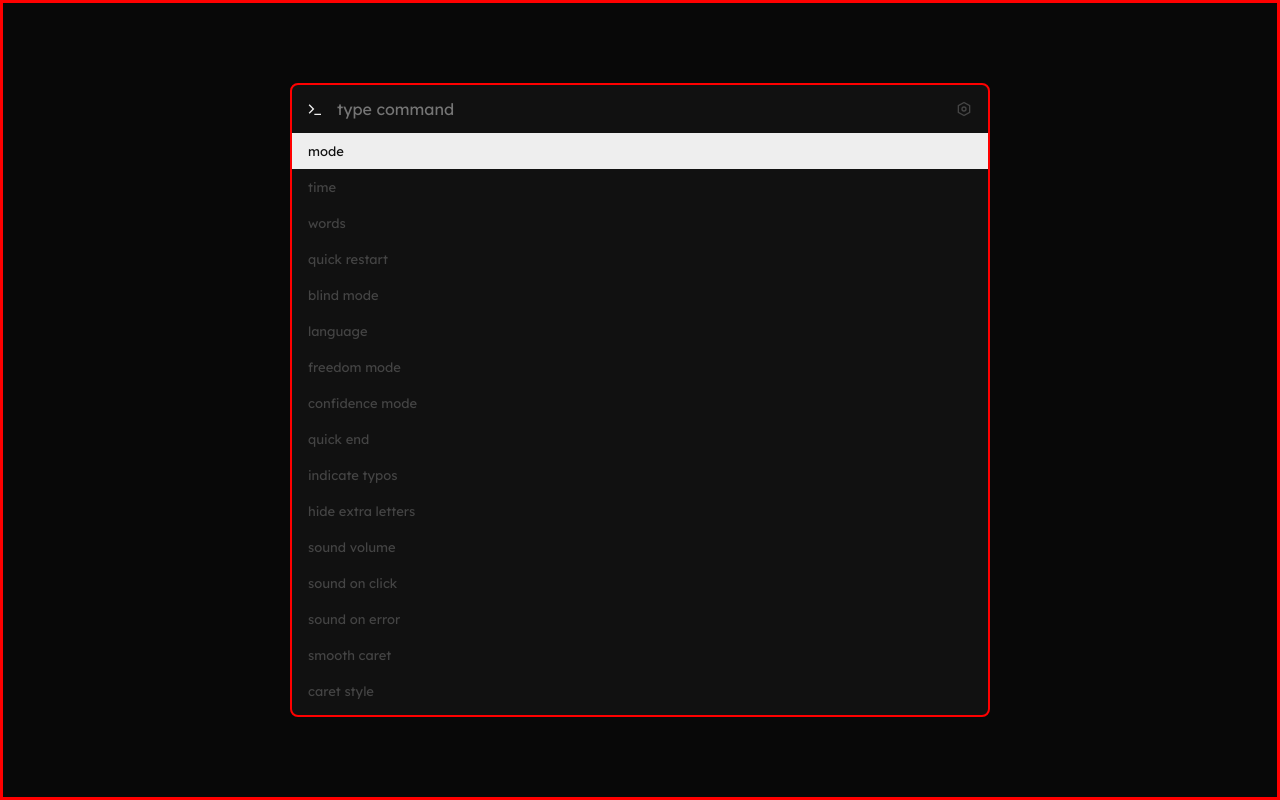
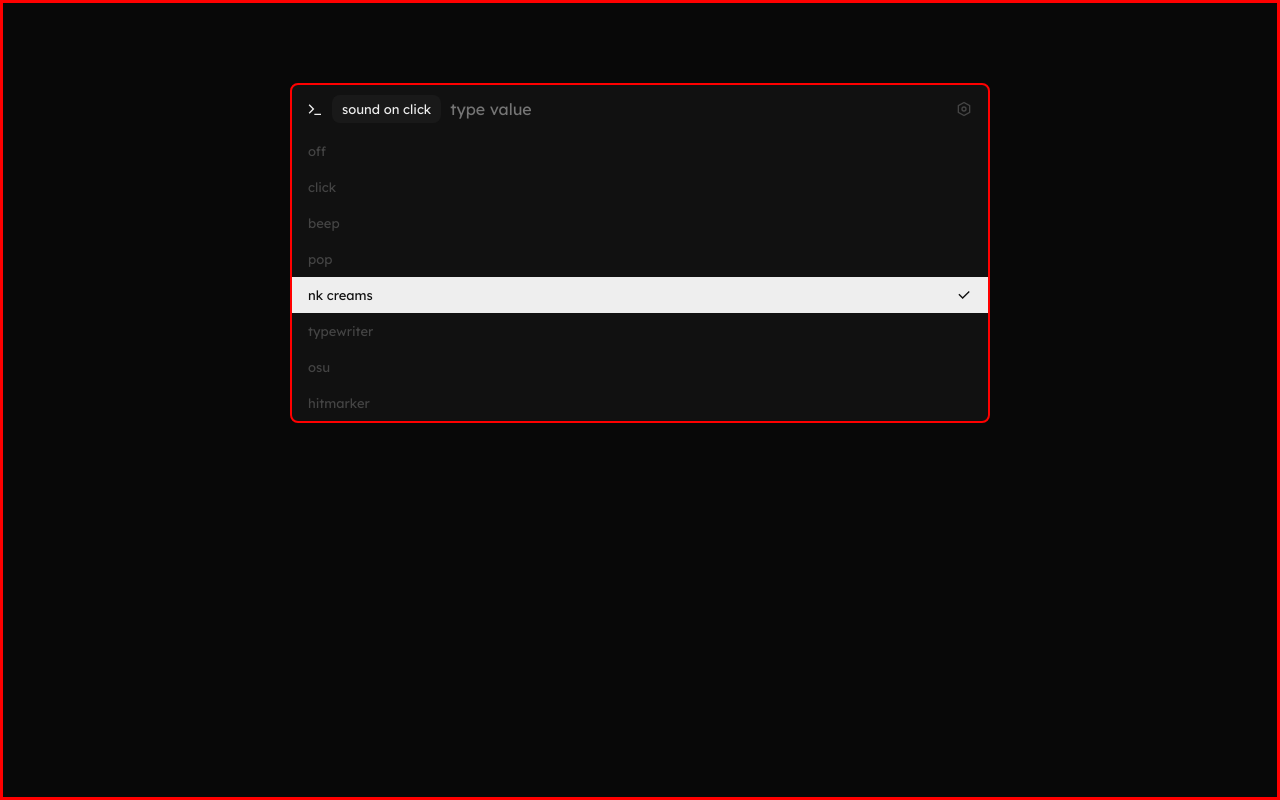
Before and after one commit to Idrisabdulhakeem77/SwiftyType, a React (Create React App) app: page /#/ in a window 1280 px wide. Both pictures are taken after a click on the element "sound on click". Built offline with nearby package versions, Linux system fonts and the light colour scheme.

Commit message:
finished the reducers for  the app Slice

```diff
--- a/src/components/CommandLine/CommandLine.tsx
+++ b/src/components/CommandLine/CommandLine.tsx
@@ -1,145 +1,242 @@
-import { Popup } from "../ui";
-import Styled from "./CommandLine.styles";
-import { useAppDispatch, useAppSelector } from "../../app/hooks";
-import { useDebouncedCallback } from "use-debounce";
-import { useIsPresent } from "framer-motion";
-import { setCommandLine, setTheme } from "../../slice/app";
+import React, { useEffect, useLayoutEffect, useRef, useState } from 'react';
+import { useIsPresent } from 'framer-motion';
+import { useDebouncedCallback } from 'use-debounce';
 import {
   RiTerminalLine,
+  RiCheckLine,
   RiSettingsLine,
-  RiCheckLine,
   RiStarLine,
   RiStarFill,
-} from "react-icons/ri";
-import React, { FormEvent, useRef, useState } from "react";
-import configList from "../../config/_list";
-import { Button } from "../ui";
+} from 'react-icons/ri';
+import { useAppDispatch, useAppSelector } from '../../app/hooks';
+import { setTheme, setCommandLine } from '../../slice/app';
+import { addFavoriteTheme, removeFavoriteTheme } from '../../slice/config';
+import { Button, Key, Popup } from '../ui';
+import configList from '../../config/_list';
+import Styled from './CommandLine.styles';
 
-const CommandLine = () => {
+function CommandLine() {
   const dispatch = useAppDispatch();
+  const { commandLine } = useAppSelector(({ app }) => app);
+  const config = useAppSelector(({ config }) => config);
+  const [isUsingKeyboard, setIsUsingKeyboard] = useState(true);
+  const [inputValue, setInputValue] = useState('');
+  const [activeIndex, setActiveIndex] = useState(0);
 
-  const { commandLine } = useAppSelector(({ app }) => app);
-
-  const config = useAppSelector(({ config }) => config);
+  const [selected, setSelected] = useState(commandLine.initial);
 
   const [configItems, setConfigItems] = useState(Object.entries(configList));
-  const [selected, setSelected] = useState(commandLine.initial);
-  const [inputValue, setInputValue] = useState("");
-  const [selectedOptions, setSelectedOptions] = useState(
-    configList[selected]?.options || []
-  );
-  const [activeIndex, setActiveIndex] = useState(0);
-  const [isUsingKeyboard, setIsUsingKeyboard] = useState(true);
-
-  const IsPresent = useIsPresent()
+  const [selectedOptions, setSelectedOptions] = useState(configList[selected]?.options || []);
+  const isPresent = useIsPresent();
+  const input = useRef<HTMLInputElement>(null);
+  const list = useRef<HTMLDivElement>(null);
 
 
-  const setThemeDebounced = useDebouncedCallback(
-     (async( themeName) => {
-         if(!IsPresent) return
+  const selectedValue = config[selected as keyof Omit<typeof config, 'favoriteThemes'>];
 
-         dispatch(setTheme(( await import(`../../themes/${themeName}`)).ts))
-     }
 
-      )
-   , 25)
 
-  const input = useRef<HTMLInputElement>(null);
+  const setThemeDebounced = useDebouncedCallback(async (themeName) => {
+    if (!isPresent) return;
 
-  const selectedValue =
-    config[selected as keyof Omit<typeof config, "favoriteThemes">];
+    dispatch(setTheme((await import(`../../themes/${themeName}.ts`)).default));
+  }, 250);
+
+
+
+
+
+  const hoverItem = (index: number) => {
+    if (isUsingKeyboard) return;
+    setActiveIndex(index);
+  };
+
+
+  const deleteCommand = async () => {
+    setSelected('');
+    if (selected !== 'themeName') return;
+    setThemeDebounced.cancel();
+    dispatch(setTheme((await import(`../../themes/${config.themeName}.ts`)).default));
+  };
+
+  const changeConfig = (option: string | number) => {
+    input.current?.focus();
+    dispatch(configList[selected].action(option));
+    setInputValue('');
+  };
+
 
   const handleKeyDown = (e: React.KeyboardEvent<HTMLDivElement>) => {
-    // Convert undefined to false
-    const isCustom = Boolean(
-      configItems.find(([key]) => key === selected)?.[1].custom
-    );
+    const isCustom = !!configItems.find(([key]) => key === selected)?.[1].custom;
+
+
+
+
 
     const maxIndex = selected
-      ? selected.length + +isCustom
+      ? selectedOptions.length + +isCustom
       : configItems.length;
 
-    if (e.key === "ArrowDown" || e.key === "Tab") {
+
+
+
+    if (e.key === 'Tab' || e.key === 'ArrowDown') {
+
       e.preventDefault();
       setActiveIndex((index) => (index + 1) % maxIndex);
-    } else if (e.key === "ArrowUp") {
+
+    } else if (e.key === 'ArrowUp') {
+
       e.preventDefault();
-      setActiveIndex((index) => (index - 1 < 0 ? maxIndex - 1 : index - 1));
-    } else if (e.key === "Backspace" && !inputValue) {
-      // deleteCommand();
+      setActiveIndex((index) => (index - 1) < 0 ? maxIndex - 1 : index - 1);
+
+    }
+     else if (e.key === 'Backspace' && !inputValue) {
+      deleteCommand();
     }
 
-    setIsUsingKeyboard(true)
+
+    setIsUsingKeyboard(true);
+
+
+
   };
 
+
+  const selectCommand = (e: React.FormEvent<HTMLFormElement>) => {
+    e.preventDefault();
+    (list.current?.children[activeIndex] as HTMLDivElement)?.click();
+  };
+
+  useLayoutEffect(() => {
+    const value = filterValue(inputValue);
+    const trimmedValue = value.trim();
+    const regex = new RegExp(trimmedValue, 'gi');
+    if (selected) {
+      const selectedOptions = configList[selected].options
+        .filter((option) => option.toString().match(regex))
+        .sort((a, b) => a.toString().search(regex) - b.toString().search(regex));
+
+
+      const selectedindex = selectedOptions
+        .reduce((index: number, option, currentIndex) => {
+          return selectedValue === option ? currentIndex : index;
+        }, 0);
+
+
+      setSelectedOptions(selectedOptions);
+      setActiveIndex(trimmedValue ? 0 : selectedindex);
+    } else {
+      const configItems = Object.entries(configList)
+        .filter(([, { command }]) => command.match(regex))
+        .sort(([, a], [, b]) => a.command.search(regex) - b.command.search(regex));
+
+      if (value.endsWith(' ')) {
+        const item = configItems.find(([, { command }]) => command === trimmedValue);
+        if (configItems.length === 1 || item) {
+          (list.current?.children[0] as HTMLDivElement)?.click();
+        }
+      }
+      setConfigItems(configItems);
+      setActiveIndex(0);
+    }
+  }, [inputValue, selected, selectedValue]);
+
+  useLayoutEffect(() => {
+    input.current?.focus();
+    setIsUsingKeyboard(true);
+    setInputValue('');
+  }, [selected]);
+
+
+  useEffect(() => {
+    if (selected === 'themeName' && selectedOptions.length) {
+      const themeName = selectedOptions[activeIndex];
+      setThemeDebounced(themeName);
+    }
+  }, [activeIndex, selected, selectedOptions, setThemeDebounced]);
+
+  useEffect(() => {
+    (list.current?.children[activeIndex] as HTMLDivElement)
+      ?.scrollIntoView({ block: 'nearest' });
+  }, [activeIndex]);
+
+
+  useEffect(() => {
+    if (selected === 'themeName' && !isPresent) {
+      (async () => {
+        dispatch(setTheme((await import(`../../themes/${config.themeName}.ts`)).default));
+      })();
+    }
+  }, [dispatch, config.themeName, selected, isPresent]);
+
   return (
-    <Popup
-      top
-      maxWidth={700}
-      close={() => dispatch(setCommandLine({ isOpen: false }))}
-    >
+    <Popup top maxWidth={700} close={() => dispatch(setCommandLine({ isOpen: false }))}>
       <Styled.SearchBox onKeyDown={handleKeyDown}>
         <RiTerminalLine />
         {selected && (
-          <Styled.Command>{configList[selected].command}</Styled.Command>
+          <Styled.Command onClick={() => deleteCommand()}>
+            {configList[selected].command}
+          </Styled.Command>
         )}
-        <form>
+        <form onSubmit={selectCommand}>
           <Styled.Input
             ref={input}
-            placeholder={selected ? "type value" : "type command"}
+            placeholder={selected ? 'type value' : 'type command'}
             value={inputValue}
             onChange={({ target: { value } }) => setInputValue(value)}
             autoFocus
           />
-          <Button
-            text
-            title="Settings"
-            onClick={() => dispatch(setCommandLine({ isOpen: false }))}
-            navigate="/settings"
-          >
-            <RiSettingsLine />
-          </Button>
         </form>
+        <Button
+          text
+          title="Settings"
+          onClick={() => dispatch(setCommandLine({ isOpen: false }))}
+          navigate="/settings"
+        >
+          <RiSettingsLine />
+        </Button>
       </Styled.SearchBox>
-
-      <Styled.List>
-        {selected ? (
-          <>
+      <Styled.List ref={list} onMouseMove={() => setIsUsingKeyboard(false)}>
+        {selected
+          ? <>
             {selectedOptions.map((option, index) => (
               <Styled.Item
-                key={index}
-                style={{
-                  fontFamily:
-                    selected === "fontFamily" ? option.toString() : undefined,
-                }}
+                key={option}
+                onMouseOver={() => hoverItem(index)}
+                onClick={() => changeConfig(option)}
+                style={{ fontFamily: selected === 'fontFamily' ? option.toString() : undefined }}
                 $active={index === activeIndex}
                 $selected={selectedValue === option}
               >
                 {option}
-
                 {selectedValue === option && <RiCheckLine />}
 
-                {/* {(selected === "themeName" &&
-                  config.favoriteThemes.includes(option as string) && (
-                    <span>
-                      <RiStarFill />
-                    </span>
-                  )) ||
-                  (activeIndex === index && (
-                    <span>
-                      <RiStarLine />
-                    </span>
-                  ))} */}
+
+                {selected === 'themeName' && (config.favoriteThemes.includes(option as string) && (
+                  <span onClick={(e) => {
+                    e.stopPropagation();
+                    dispatch(removeFavoriteTheme(option as string));
+                  }}>
+                    <RiStarFill />
+                  </span>
+                ) || activeIndex === index && (
+                  <span onClick={(e) => {
+                    e.stopPropagation();
+                    dispatch(addFavoriteTheme(option as string));
+                  }}>
+                    <RiStarLine />
+                  </span>
+                ))}
               </Styled.Item>
             ))}
-
-            {configList[selected].command && (
+            {configList[selected].custom && (
               <Styled.Item
                 key="custom"
+                onMouseOver={() => hoverItem(selectedOptions.length)}
+                onClick={() => changeConfig(inputValue)}
                 $active={selectedOptions.length === activeIndex}
-                $selected={
-                  !configList[selected].options?.includes(selectedValue)
-                }
+                $selected={!configList[selected].options?.includes(selectedValue)}
               >
                 custom
                 {!configList[selected].options?.includes(selectedValue) && (
@@ -148,19 +245,27 @@ const CommandLine = () => {
               </Styled.Item>
             )}
           </>
-        ) : (
-          configItems.map(([key, { command }], index) => (
-            <Styled.Item key={key} $active={index === activeIndex}>
+          : configItems.map(([key, { command }], index) => (
+            <Styled.Item
+              key={key}
+              onMouseOver={() => hoverItem(index)}
+              onClick={() => setSelected(key)}
+              $active={index === activeIndex}
+            >
               {command}
-              {/* {(configItems.length === 1 || filterValue(inputValue) === command) && (
-              <Key id="key">space</Key>
-            )} */}
+              {(configItems.length === 1 || filterValue(inputValue) === command) && (
+                <Key id="key">space</Key>
+              )}
             </Styled.Item>
           ))
-        )}
+        }
       </Styled.List>
     </Popup>
   );
+}
+
+const filterValue = (value: string) => {
+  return value.replace(/[^a-zA-Z0-9\s-/]+/gi, '');
 };
 
 export default CommandLine;
--- a/src/slice/app.ts
+++ b/src/slice/app.ts
@@ -30,14 +30,20 @@ const slice = createSlice({
     initialState,
     reducers: {
         setTheme: (state, action: PayloadAction<DefaultTheme>) => {
-
+            state.theme = action.payload
         },
 
         setCommandLine: (state, action: PayloadAction<{ isOpen: boolean, initial?: string }>) => {
-
+            const { isOpen, initial } = action.payload
+            state.commandLine = {
+                initial: initial || "",
+                isOpen,
+            }
         },
 
-        setCapsLock: (state, action: PayloadAction<boolean>) => { }
+        setCapsLock: (state, action: PayloadAction<boolean>) => {
+            state.capsLock = action.payload
+        }
 
     }
 })
```
